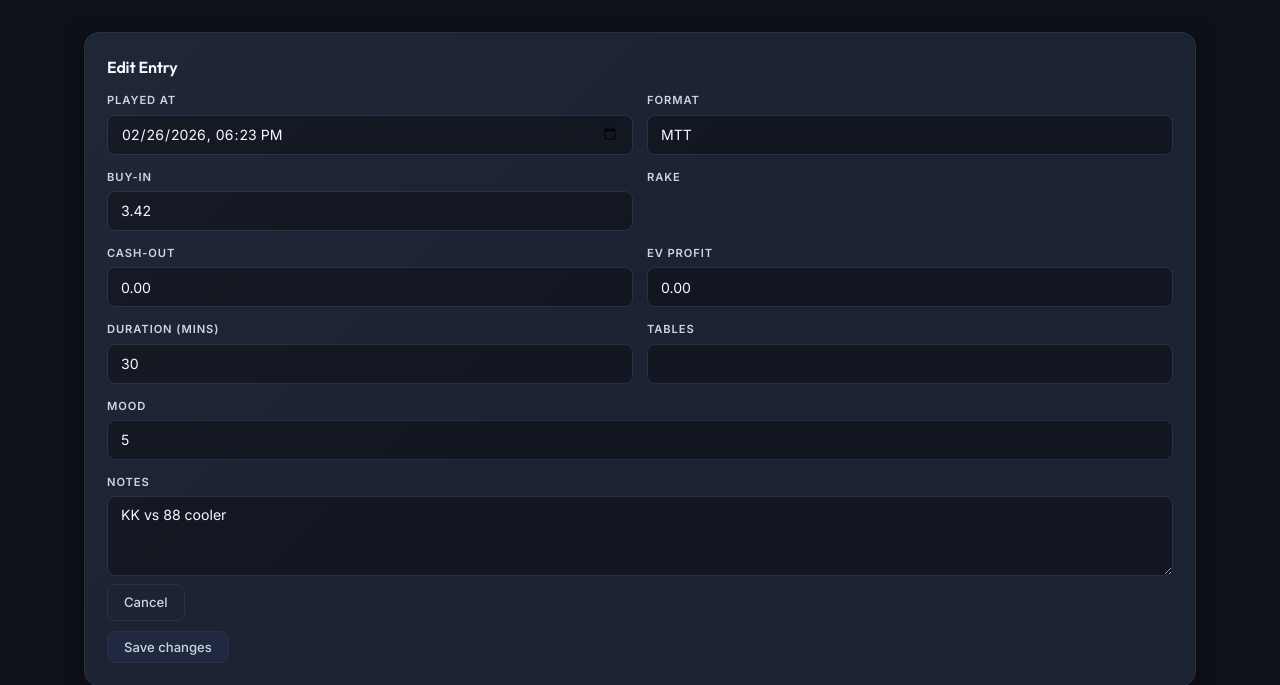
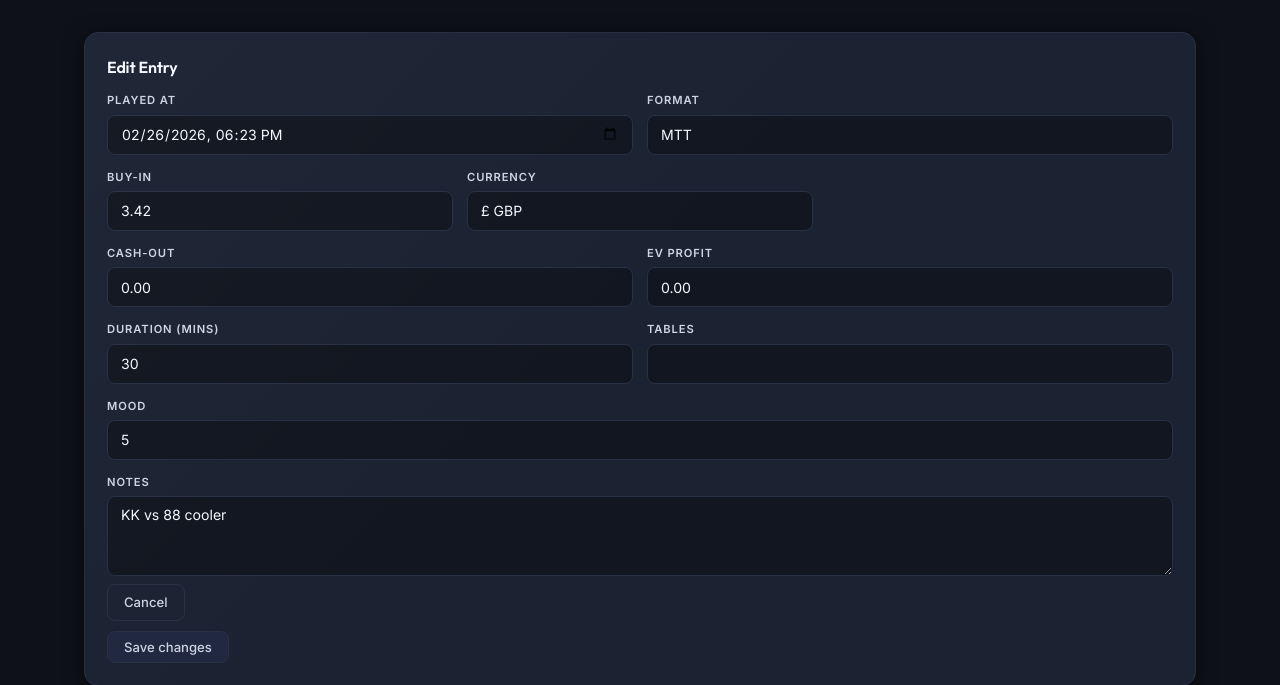
Before and after one commit to alp-min/poker-tracker, a Django app: page /entries/5/edit/ in a window 1280 px wide. Shown: the part 75-760 px from the top of the page. Run offline with Django 5.2, Linux system fonts and the light colour scheme; a user stored in the database is signed in; data comes from the database, SQL or seed files in the repository.

Commit message:
update entry edit and settings forms for currency

```diff
--- a/pokerlog/templates/pokerlog/entry_edit.html
+++ b/pokerlog/templates/pokerlog/entry_edit.html
@@ -31,10 +31,10 @@
       </div>
 
       <div class="field">
-        <label for="{{ form.rake.id_for_label }}">Rake</label>
-        {{ form.rake }}
-        {{ form.rake.errors }}
+        <label for="{{ form.currency.id_for_label }}">Currency</label>
+        {{ form.currency }}{{ form.currency.errors }}
       </div>
+      <div class="field"></div>
     </div>
 
     <div class="row">
--- a/pokerlog/templates/pokerlog/settings.html
+++ b/pokerlog/templates/pokerlog/settings.html
@@ -25,6 +25,10 @@
         {% if field.help_text %}<div class="muted" style="margin-top:4px;">{{ field.help_text }}</div>{% endif %}
         {{ field.errors }}
       </div>
+      <div class="field">
+        <label for="{{ form.default_currency.id_for_label }}">Default currency</label>
+        {{ form.default_currency }}{{ form.default_currency.errors }}
+      </div>
     {% endfor %}
     <div style="display:flex; gap:10px; margin-top:6px;">
       <button class="btn" type="submit">Save settings</button>
```
